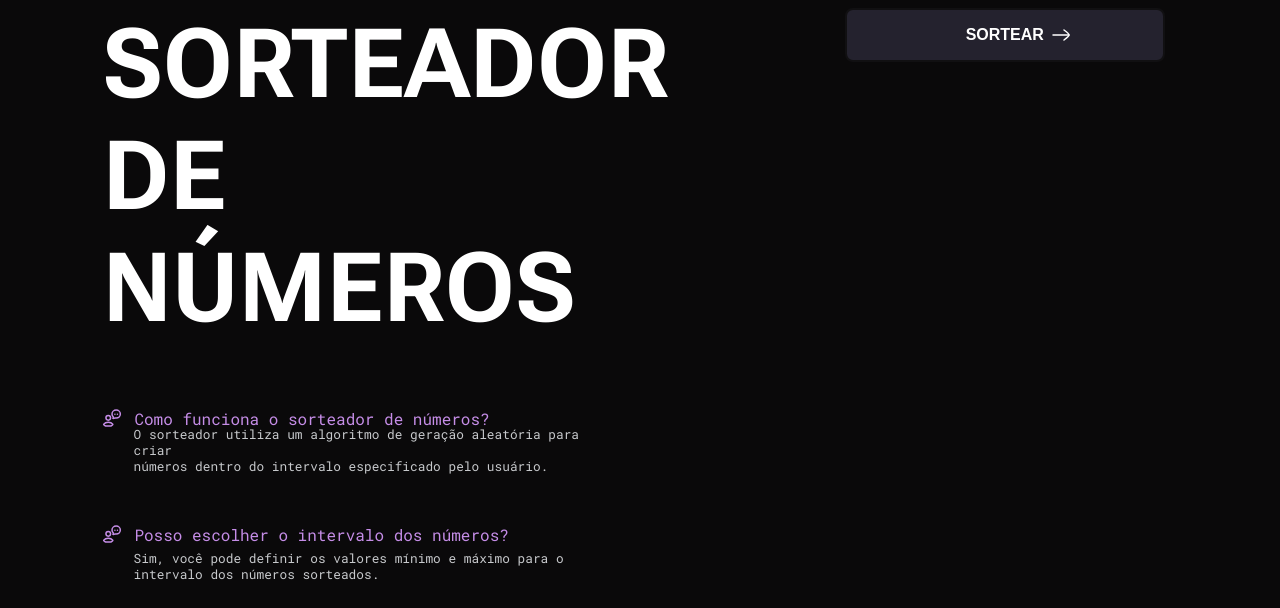
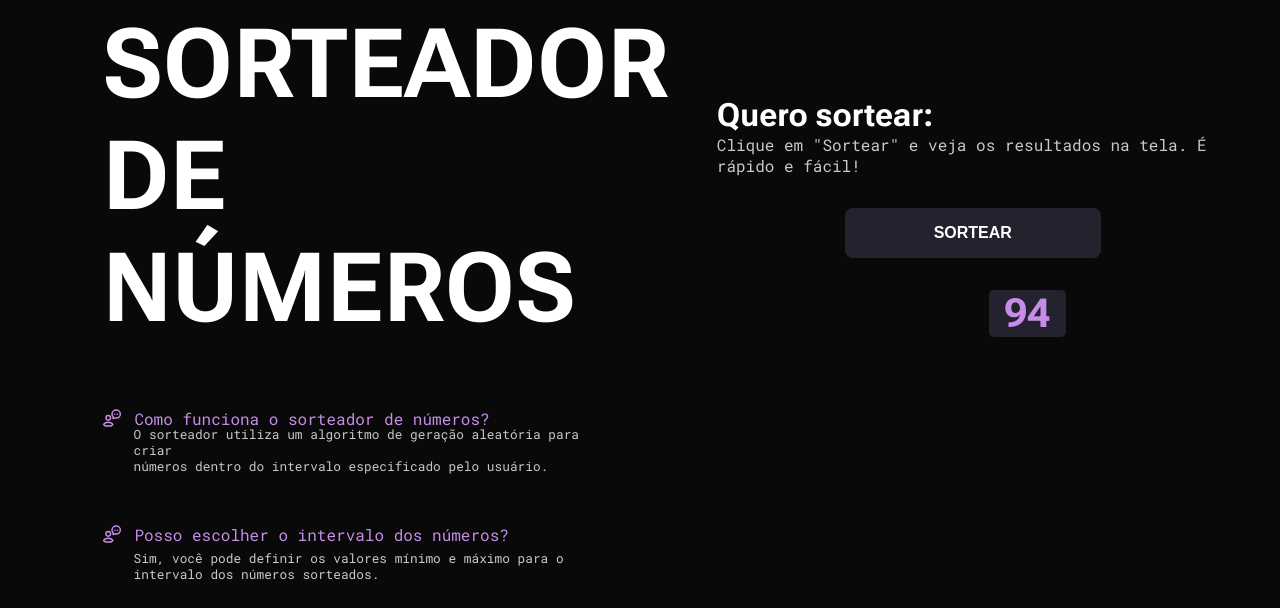
Before and after one commit to Szarblewski14/projetoCurso, a plain HTML site: page index.html in a window 1280 px wide. Both pictures are taken after a click on the button "SORTEAR". Shown: the part 194-802 px from the top of the page. Drawn offline with Linux system fonts and the light colour scheme.

Commit message:
JS pronto + css

```diff
--- a/index.html
+++ b/index.html
@@ -50,11 +50,25 @@
             </div>
         </div>
 
-        <aside id="aside1">
-                <button id="btn">SORTEAR <img src="./img/flechaprolado.svg" alt=""></button>
-        </aside>
+        <div class="sorteio">
+
+            <h3>Quero sortear:</h3>
+            <p class="descrition">Clique em "Sortear" e veja os
+                resultados na tela. É rápido e fácil!
+            </p>
+
+
+            <button id="btn">SORTEAR</button>
+            <h2 id="title"></h2>
+
+        </div>
 
     </div>
+
+
+
+
+
 
 
 
--- a/script.js
+++ b/script.js
@@ -0,0 +1,11 @@
+let btn = document.querySelector('#btn')
+let title = document.querySelector('#title')
+let roleta = []
+
+for(i = 0; i <= 100; i++){
+    roleta.push(i)
+}
+
+btn.addEventListener('click', ()=> {
+    title.innerHTML = roleta[Math.floor(Math.random() * roleta.length)]
+})
--- a/styles/index.css
+++ b/styles/index.css
@@ -1,2 +1,3 @@
 @import url(global.css);
 @import url(styles.css);
+@import url(./js.css);
--- /dev/null
+++ b/styles/js.css
@@ -0,0 +1,14 @@
+#title {
+    display: flex;
+    margin-top: 2rem;
+    font-size: 2.5rem;
+    justify-content: center;
+    margin-left: 17rem;
+
+    background-color: var(--bg-ternary);
+
+    color: var(--bg-brand);
+
+    width: 15%;
+    border-radius: .3rem;
+}
--- a/styles/styles.css
+++ b/styles/styles.css
@@ -42,52 +42,49 @@ img {
     }
 }
 
-#aside1 {
-    display: flex;
-
+.sorteio {
+    width: 40%;
     margin: auto;
-    margin-top: 2rem;
+    margin-bottom: 25rem;
+    height: 5rem;
 
     #btn {
+        display: flex;
+        margin: auto;
+
         border: none;
         padding: 1rem;
-        width: 20rem;
+
+        width: 50%;
+        justify-content: center;
+
+        font-size: 1rem;
+        background-color: var(--bg-ternary);
+        color: var(--content-primary);
+        align-items: center;
+
+        font-weight: 700;
         border-radius: .5rem;
         cursor: pointer;
-
-
-        color: var(--content-primary);
-
-        display: flex;
-        justify-content: center;
-        align-items: center;
-        font-weight: 800;
-        font-size: 1rem;
-        border: 2px solid var(--bg-secondary);
-        background-color: var(--bg-ternary);
     }
 
-    #btn:hover {
-        background-color: #24222ed2;
-        transition: .5s;
+    #btn:hover{
+        background-color: var(--bg-gray);
+        transition: 1s;
     }
 
-    img{
-        position: absolute;
-        margin-left: 7rem;
+    img {
+        display: flex;
+        align-items: center;
+    }
+
+    h3{
+        font-size: 2rem;
+    }
+    .descrition{
+        margin-bottom: 2rem;
     }
 }
-
-.sorteio {
-    display: flex;
-    flex-direction: column;
-
-    p{
-        margin-top: .5rem;
-        font-size: 1rem;
-    }
-}
-
 
 
 @media(max-width: 620px){
```
